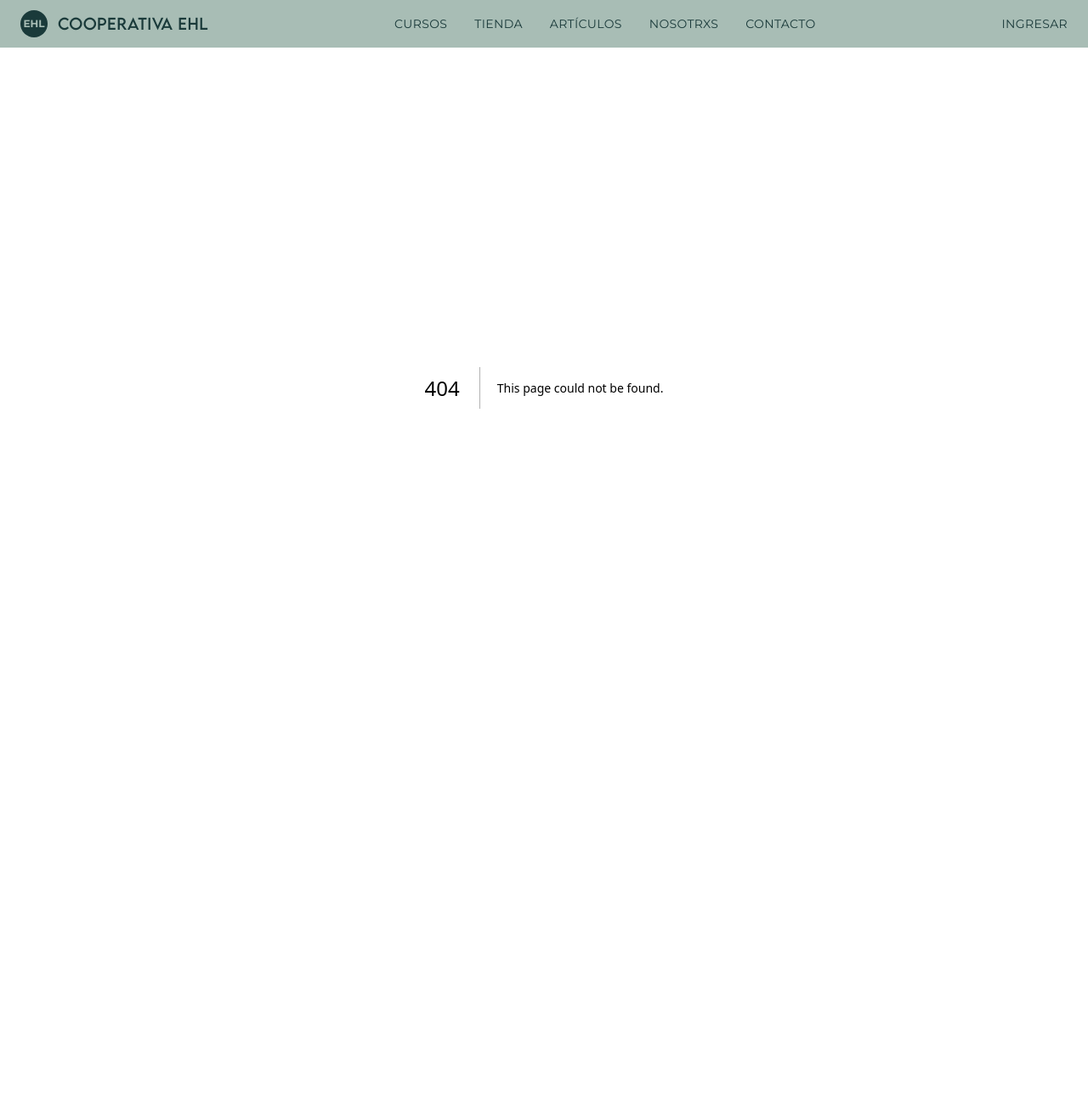
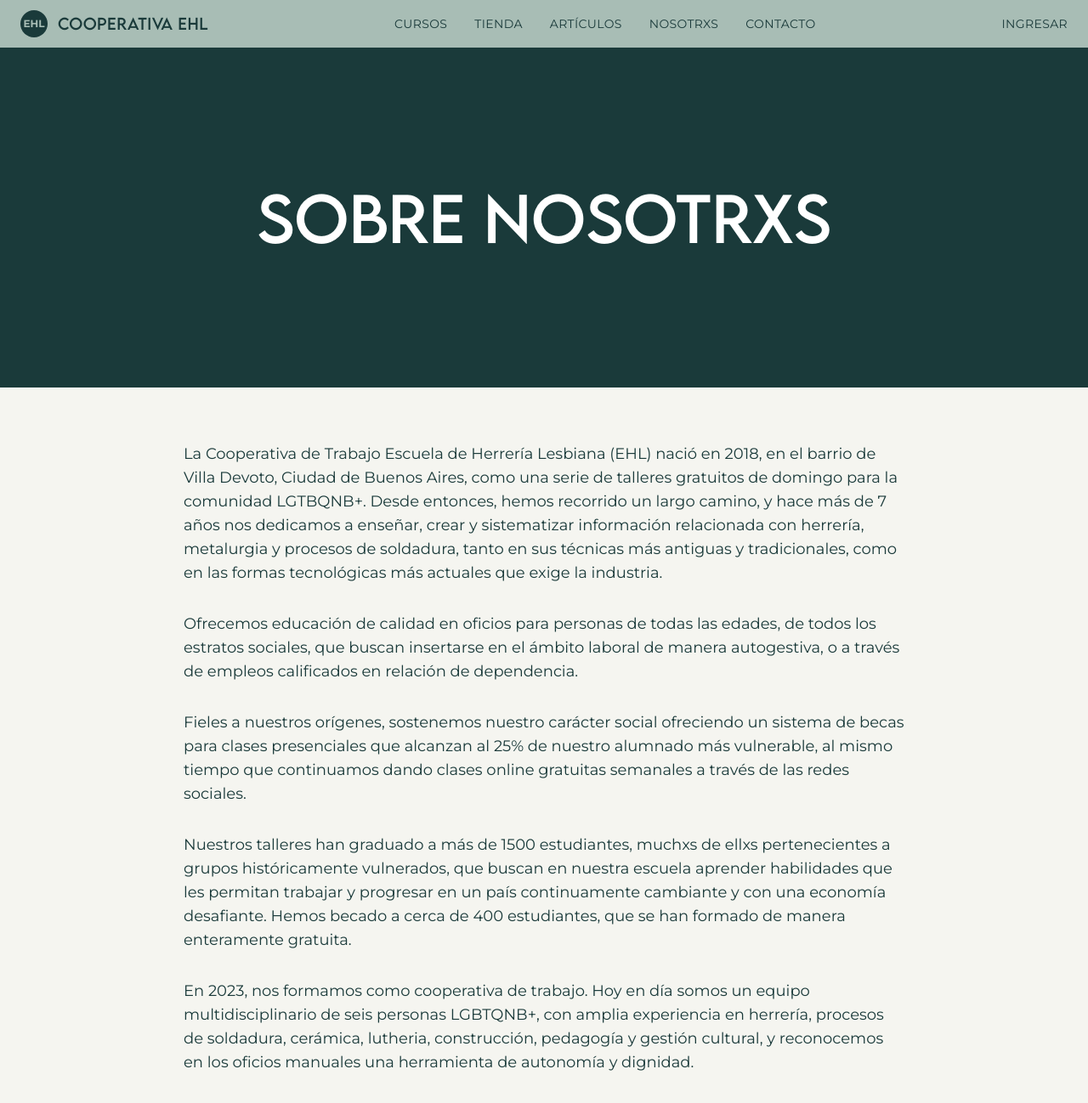
Before and after one commit to ivanszarykalo/ehl-frontend, a Next.js app: page /nosotrxs in a window 1280 px wide. Before the commit this address had no page. Shown: the top 1298 px of the page at 85% size. Before the commit the page ends 856 px from the top, so only its background shows below. Built offline with nearby package versions, Linux system fonts and the light colour scheme.

Commit message:
Creo la pagina Sobre nosotrxs

```diff
--- /dev/null
+++ b/app/nosotrxs/page.tsx
@@ -0,0 +1,39 @@
+export default function NosotrxsPage() {
+    return (
+        <div className="min-h-screen bg-ehl-bg">
+            {/* Hero */}
+            <section className="relative w-full h-[300px] md:h-[400px] bg-ehl-dark flex items-center justify-center">
+                <div className="container mx-auto px-6 text-center">
+                    <h1 className="font-lemmon text-5xl md:text-7xl text-white uppercase">
+                        Sobre nosotrxs
+                    </h1>
+                </div>
+            </section>
+
+            {/* Contenido */}
+            <div className="container mx-auto px-6 py-16 max-w-4xl">
+                <div className="space-y-8 font-montserrat text-ehl-dark leading-relaxed">
+                    <p className="text-lg">
+                        La Cooperativa de Trabajo Escuela de Herrería Lesbiana (EHL) nació en 2018, en el barrio de Villa Devoto, Ciudad de Buenos Aires, como una serie de talleres gratuitos de domingo para la comunidad LGTBQNB+. Desde entonces, hemos recorrido un largo camino, y hace más de 7 años nos dedicamos a enseñar, crear y sistematizar información relacionada con herrería, metalurgia y procesos de soldadura, tanto en sus técnicas más antiguas y tradicionales, como en las formas tecnológicas más actuales que exige la industria.
+                    </p>
+
+                    <p className="text-lg">
+                        Ofrecemos educación de calidad en oficios para personas de todas las edades, de todos los estratos sociales, que buscan insertarse en el ámbito laboral de manera autogestiva, o a través de empleos calificados en relación de dependencia.
+                    </p>
+
+                    <p className="text-lg">
+                        Fieles a nuestros orígenes, sostenemos nuestro carácter social ofreciendo un sistema de becas para clases presenciales que alcanzan al 25% de nuestro alumnado más vulnerable, al mismo tiempo que continuamos dando clases online gratuitas semanales a través de las redes sociales.
+                    </p>
+
+                    <p className="text-lg">
+                        Nuestros talleres han graduado a más de 1500 estudiantes, muchxs de ellxs pertenecientes a grupos históricamente vulnerados, que buscan en nuestra escuela aprender habilidades que les permitan trabajar y progresar en un país continuamente cambiante y con una economía desafiante. Hemos becado a cerca de 400 estudiantes, que se han formado de manera enteramente gratuita.
+                    </p>
+
+                    <p className="text-lg">
+                        En 2023, nos formamos como cooperativa de trabajo. Hoy en día somos un equipo multidisciplinario de seis personas LGBTQNB+, con amplia experiencia en herrería, procesos de soldadura, cerámica, lutheria, construcción, pedagogía y gestión cultural, y reconocemos en los oficios manuales una herramienta de autonomía y dignidad.
+                    </p>
+                </div>
+            </div>
+        </div>
+    );
+}
```
